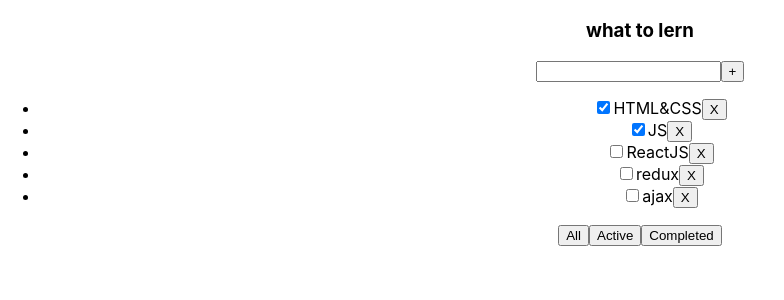
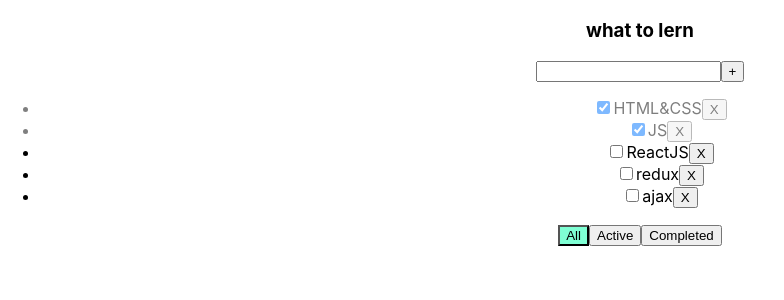
Before and after one commit to vaxich/todolist_myself, a React (Create React App) app: page / in a window 1280 px wide. Shown: the top 300 px of the page, without its empty margins (0-784 px from the left). Built offline with nearby package versions, Linux system fonts and the light colour scheme.

Commit message:
done 4 lesson

```diff
--- a/src/App.css
+++ b/src/App.css
@@ -2,7 +2,21 @@
   text-align: center;
 }
 
-.App-logo {
-  height: 40vmin;
-  pointer-events: none;
+
+
+.error {
+  border: red 1px solid;
 }
+
+.error-message {
+  color: red;
+}
+
+
+.active-filter {
+  background-color: aquamarine;
+}
+
+.is-done {
+  opacity: 0.5;
+}
--- a/src/App.tsx
+++ b/src/App.tsx
@@ -47,8 +47,23 @@ function App() {
   const filterTask = (value: FilterType) => {
     setFilter(value)
   }
+  // смена статуса таски
+  const changeTaskStatus = (taskId: string) => {
+    let newTask = tasks.find(task => task.id === taskId)
+
+
+    if (newTask) {
+      newTask.isDone = !newTask.isDone
+    }
+
+    setTasks([...tasks])
+
+
+    //setTasks([...newTasks])
+  }
 
   let taskForTodolist = tasks;
+
 
   if (filter === "Active") {
     taskForTodolist = tasks.filter(task => task.isDone === false)
@@ -68,9 +83,11 @@ function App() {
       <Todolist
         title={"what to lern"}
         tasks={taskForTodolist}
+        filter={filter}
         removeTask={removeTask}
         filterTask={filterTask}
-        addTask = {addTask}
+        addTask={addTask}
+        changeTaskStatus={changeTaskStatus}
       />
 
 
--- a/src/Todolist.tsx
+++ b/src/Todolist.tsx
@@ -1,24 +1,35 @@
-import { ChangeEvent, ChangeEventHandler, useState, KeyboardEvent } from "react"
+import { ChangeEvent, useState, KeyboardEvent } from "react"
 import { FilterType, TaskType } from "./App"
-
+import './App.css';
 
 
 
 type propsType = {
   title: string
   tasks: Array<TaskType>
+  filter: FilterType
   removeTask: (id: string) => void
   filterTask: (value: FilterType) => void
   addTask: (title: string) => void
+  changeTaskStatus: (taskId: string) => void
 }
 
 export const Todolist = (props: propsType) => {
 
   let [title, setTitle] = useState("")
+  let [error, seterror] = useState<string | null>(null)
+
+  console.log(props.filter);
+
 
   const addTask = () => {
-    props.addTask(title);
-    setTitle("");
+    if (title.trim() !== "") {
+      props.addTask(title.trim());
+      setTitle("");
+    } else {
+      seterror("Title is requare")
+    }
+
   }
 
   const onChangeHandler = (event: ChangeEvent<HTMLInputElement>) => {
@@ -26,6 +37,7 @@ export const Todolist = (props: propsType) => {
   }
 
   const onPresshandler = (event: KeyboardEvent<HTMLInputElement>) => {
+    seterror(null)
     if (event.key === "Enter") {
       addTask()
     }
@@ -39,22 +51,28 @@ export const Todolist = (props: propsType) => {
   const onCompleetedClickHandler = () => {
     props.filterTask("Completed")
   }
+  const changeTaskStatus = (taskId: string) => {
+    props.changeTaskStatus(taskId)
+  }
 
   return (
     <div>
       <h3>{props.title}</h3>
       <div>
         <input
+          className={error ? "error" : ""}
           onKeyPress={onPresshandler}
           onChange={onChangeHandler}
           value={title} />
+
         <button onClick={addTask}>+</button>
+        {error && <div className="error-message">{error}</div>}
       </div>
       <ul>
         {props.tasks.map((task) => {
           return (
-            <li key={task.id}>
-              <input type="checkbox" checked={task.isDone} />
+            <li key={task.id} className={task.isDone ? "is-done" : ""}>
+              <input type="checkbox" checked={task.isDone} onChange={() => changeTaskStatus(task.id)} />
               <span>{task.title}</span>
               <button onClick={() => { props.removeTask(task.id) }}>X</button>
             </li>
@@ -63,9 +81,9 @@ export const Todolist = (props: propsType) => {
 
       </ul>
       <div>
-        <button onClick={onAllClickHandler}>All</button>
-        <button onClick={onActiveClickHandler}>Active</button>
-        <button onClick={onCompleetedClickHandler}>Completed</button>
+        <button className={props.filter === "All" ? "active-filter" : ""} onClick={onAllClickHandler}>All</button>
+        <button className={props.filter === "Active" ? "active-filter" : ""} onClick={onActiveClickHandler}>Active</button>
+        <button className={props.filter === "Completed" ? "active-filter" : ""} onClick={onCompleetedClickHandler}>Completed</button>
       </div>
     </div>
   )
```
